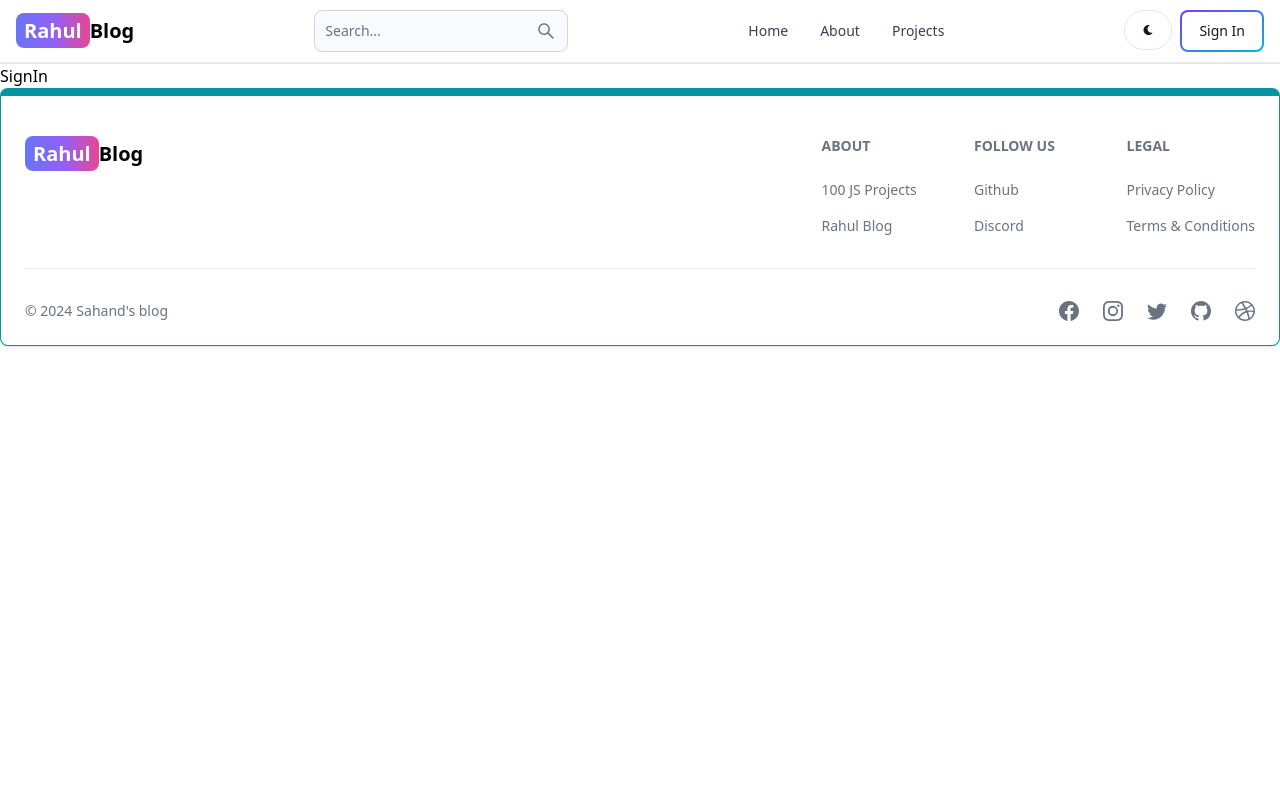
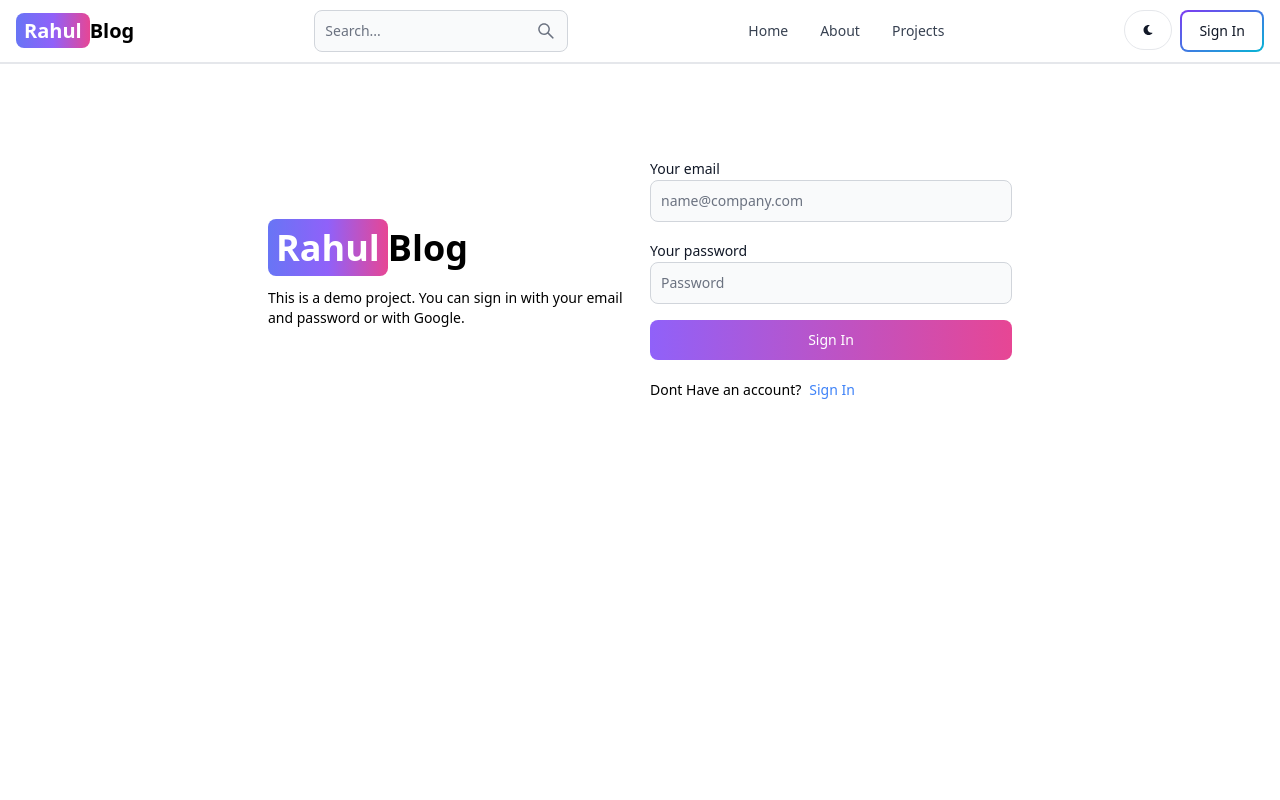
Before and after one commit to rahull17/blog-app-client, a React (Vite) app in the folder client/: page /sign-in in a window 1280 px wide. Shown: the top 800 px of the page. Built offline with nearby package versions, Linux system fonts and the light colour scheme.

Commit message:
signin done

```diff
--- a/client/src/pages/SignIn.jsx
+++ b/client/src/pages/SignIn.jsx
@@ -1,5 +1,115 @@
-const SignIn = () => {
-  return <div>SignIn</div>;
-};
+import { Alert, Button, Label, Spinner, TextInput } from "flowbite-react";
+import { useState } from "react";
+import { Link, useNavigate } from "react-router-dom";
+//import OAuth from "../components/OAuth";
 
-export default SignIn;
+export default function SignIn() {
+  const [formData, setFormData] = useState({});
+  const [errorMessage, setErrorMessage] = useState(null);
+  const [loading, setLoading] = useState(false);
+  const navigate = useNavigate();
+  const handleChange = (e) => {
+    setFormData({ ...formData, [e.target.id]: e.target.value.trim() });
+  };
+  const handleSubmit = async (e) => {
+    e.preventDefault();
+    if (!formData.email || !formData.password) {
+      return setErrorMessage("Please fill out all fields.");
+    }
+    try {
+      setLoading(true);
+      setErrorMessage(null);
+      const res = await fetch("/api/auth/signin", {
+        method: "POST",
+        headers: { "Content-Type": "application/json" },
+        body: JSON.stringify(formData),
+      });
+      const data = await res.json();
+      if (data.success === false) {
+        const dupi = data.message.includes("dup key");
+        if (dupi) {
+          setLoading(false);
+          return setErrorMessage(
+            "Already Data existed change username or email"
+          );
+        }
+      }
+      setLoading(false);
+      if (res.ok) {
+        navigate("/");
+      }
+    } catch (error) {
+      setErrorMessage(error.message);
+      setLoading(false);
+    }
+  };
+  return (
+    <div className="min-h-screen mt-20">
+      <div className="flex p-3 max-w-3xl mx-auto flex-col md:flex-row md:items-center gap-5">
+        {/* left */}
+        <div className="flex-1">
+          <Link to="/" className="font-bold dark:text-white text-4xl">
+            <span className="px-2 py-1 bg-gradient-to-r from-indigo-500 via-purple-500 to-pink-500 rounded-lg text-white">
+              Rahul
+            </span>
+            Blog
+          </Link>
+          <p className="text-sm mt-5">
+            This is a demo project. You can sign in with your email and password
+            or with Google.
+          </p>
+        </div>
+        {/* right */}
+
+        <div className="flex-1">
+          <form className="flex flex-col gap-4" onSubmit={handleSubmit}>
+            <div>
+              <Label value="Your email" />
+              <TextInput
+                type="email"
+                placeholder="name@company.com"
+                id="email"
+                onChange={handleChange}
+              />
+            </div>
+            <div>
+              <Label value="Your password" />
+              <TextInput
+                type="password"
+                placeholder="Password"
+                id="password"
+                onChange={handleChange}
+              />
+            </div>
+            <Button
+              gradientDuoTone="purpleToPink"
+              type="submit"
+              disabled={loading}
+            >
+              {loading ? (
+                <>
+                  <Spinner size="sm" />
+                  <span className="pl-3">Loading...</span>
+                </>
+              ) : (
+                "Sign In"
+              )}
+            </Button>
+            {/* <OAuth /> */}
+          </form>
+          <div className="flex gap-2 text-sm mt-5">
+            <span>Dont Have an account?</span>
+            <Link to="/sign-in" className="text-blue-500">
+              Sign In
+            </Link>
+          </div>
+          {errorMessage && (
+            <Alert className="mt-5" color="failure">
+              {errorMessage}
+            </Alert>
+          )}
+        </div>
+      </div>
+    </div>
+  );
+}
```
